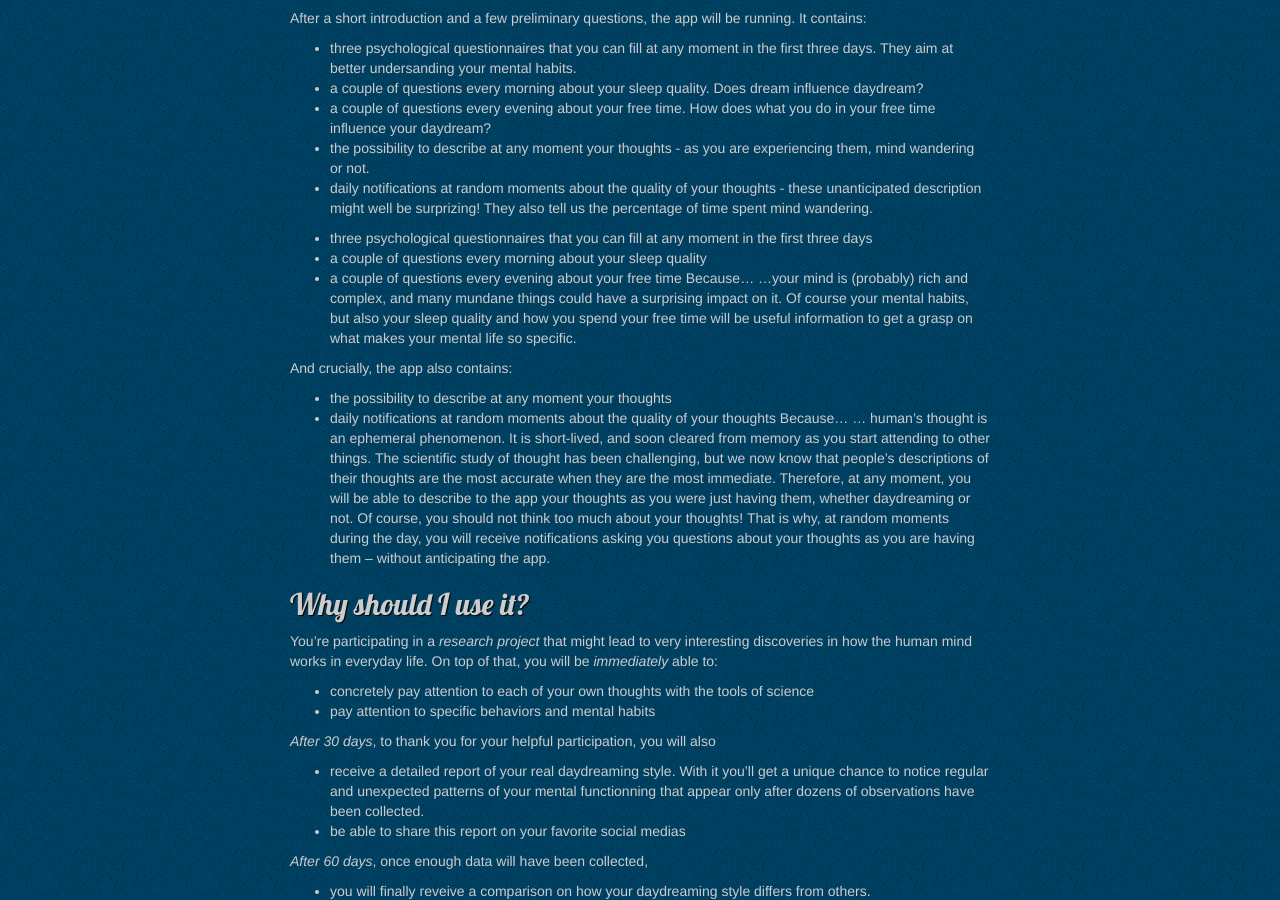
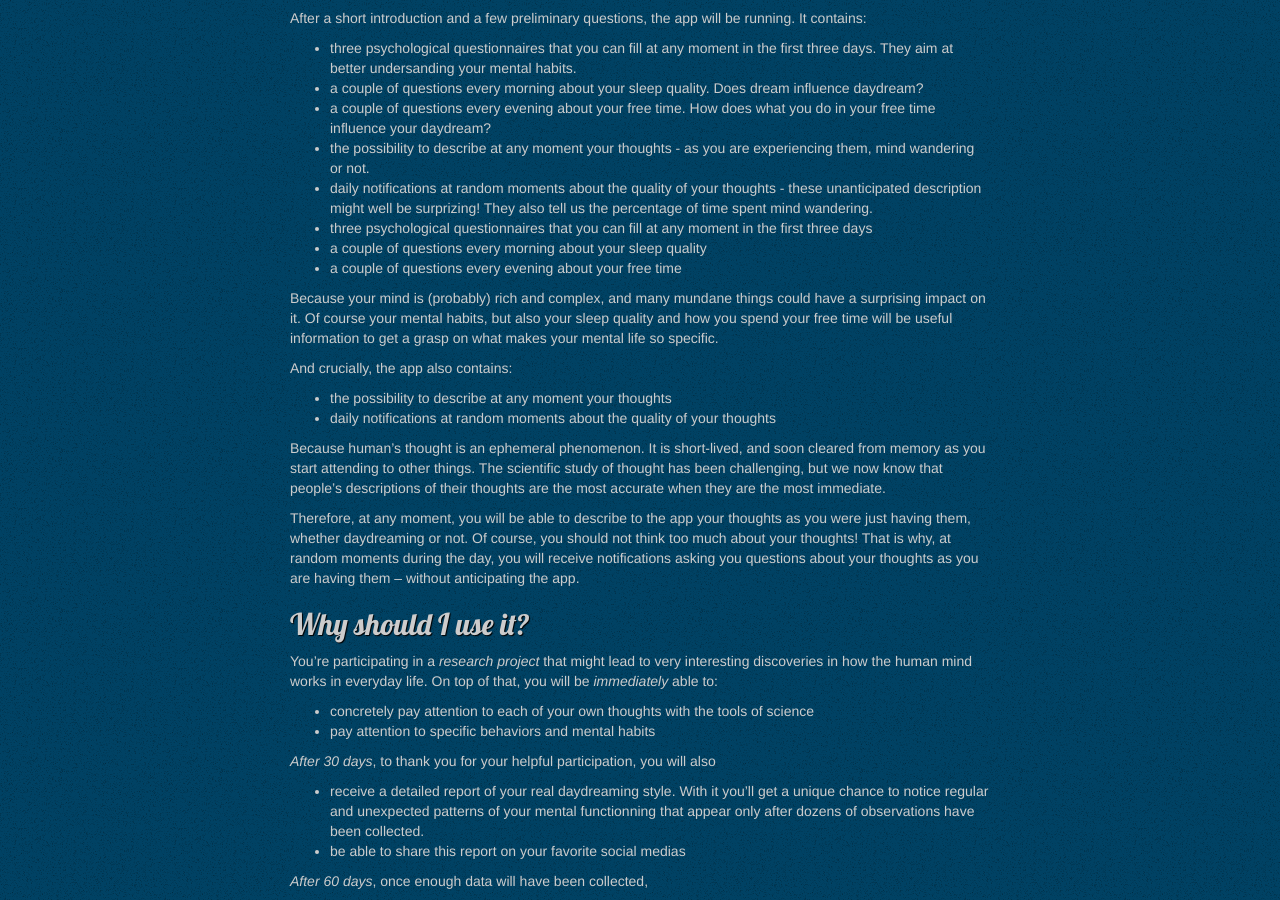
Before and after one commit to daydreaming-experiment/daydreaming-the-app.net, a Jekyll site: the page built from app/index.md, in a window 1280 px wide and 900 px high, scrolled down 534 px. Built offline with Jekyll 4.4.1, drawn with Linux system fonts in a browser that asks for light colours; Markdown is read by kramdown in place of the engine named in the settings; comment, search, counter and statistics services are not loaded.

Commit message:
syntax edits

```diff
--- a/app/index.md
+++ b/app/index.md
@@ -26,36 +26,41 @@ You can then open the downloaded file (choose *Package Installer* if Android ask
 ## How does it work?
 
 After a short introduction and a few preliminary questions, the app will be running. It contains:
+
 * three psychological questionnaires that you can fill at any moment in the first three days. They aim at better undersanding your mental habits.
 * a couple of questions every morning about your sleep quality. Does dream influence daydream?
 * a couple of questions every evening about your free time. How does what you do in your free time influence your daydream?
 * the possibility to describe at any moment your thoughts - as you are experiencing them, mind wandering or not.
 * daily notifications at random moments about the quality of your thoughts - these unanticipated description might well be surprizing! They also tell us the percentage of time spent mind wandering.
-
 * three psychological questionnaires that you can fill at any moment in the first three days
 * a couple of questions every morning about your sleep quality
 * a couple of questions every evening about your free time
-Because...
-...your mind is (probably) rich and complex, and many mundane things could have a surprising impact on it. Of course your mental habits, but also your sleep quality and how you spend your free time will be useful information to get a grasp on what makes your mental life so specific.
+
+Because your mind is (probably) rich and complex, and many mundane things could have a surprising impact on it. Of course your mental habits, but also your sleep quality and how you spend your free time will be useful information to get a grasp on what makes your mental life so specific.
 
 And crucially, the app also contains:
+
 * the possibility to describe at any moment your thoughts
 * daily notifications at random moments about the quality of your thoughts
-Because...
-... human’s thought is an ephemeral phenomenon. It is short-lived, and soon cleared from memory as you start attending to other things. The scientific study of thought has been challenging, but we now know that people’s descriptions of their thoughts are the most accurate when they are the most immediate.
+
+Because human’s thought is an ephemeral phenomenon. It is short-lived, and soon cleared from memory as you start attending to other things. The scientific study of thought has been challenging, but we now know that people’s descriptions of their thoughts are the most accurate when they are the most immediate.
+
 Therefore, at any moment, you will be able to describe to the app your thoughts as you were just having them, whether daydreaming or not. Of course, you should not think too much about your thoughts! That is why, at random moments during the day, you will receive notifications asking you questions about your thoughts as you are having them – without anticipating the app.
 
 ## Why should I use it?
 
 You're participating in a *research project* that might lead to very interesting discoveries in how the human mind works in everyday life. On top of that, you will be *immediately* able to:
+
 * concretely pay attention to each of your own thoughts with the tools of science
 * pay attention to specific behaviors and mental habits
 
 *After 30 days*, to thank you for your helpful participation, you will also
+
 * receive a detailed report of your real daydreaming style. With it you'll get a unique chance to notice regular and unexpected patterns of your mental functionning that appear only after dozens of observations have been collected.
 * be able to share this report on your favorite social medias
 
 *After 60 days*, once enough data will have been collected,
+
 * you will finally reveive a comparison on how your daydreaming style differs from others.
 * the app will keep on working. How does your daydreaming style changes with the day of the week, along seasons, if you start a new activity? You will be able to answer these questions by assessing your own data.
 
```
